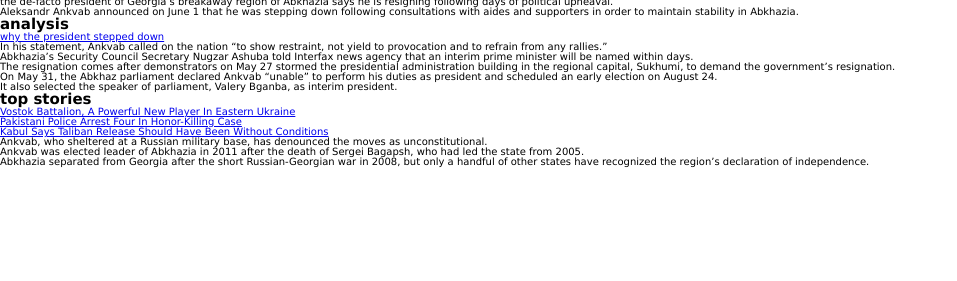
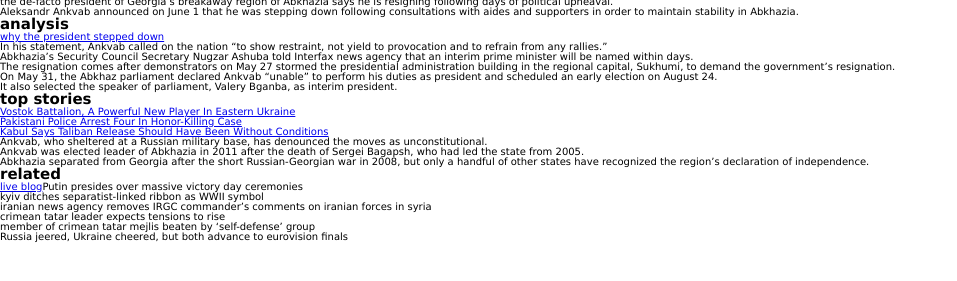
Before and after one commit to jayrock7319/radio-free-europe, a plain HTML site: page index.html in a window 1280 px wide. Shown: the part 121-402 px from the top of the page, without its empty margins (0-957 px from the left). Drawn offline with Linux system fonts and the light colour scheme.

Commit message:
Related HTML

```diff
--- a/index.html
+++ b/index.html
@@ -33,5 +33,13 @@
 		<p>Ankvab, who sheltered at a Russian military base, has denounced the moves as unconstitutional.</p>
 		<p>Ankvab was elected leader of Abkhazia in 2011 after the death of Sergei Bagapsh, who had led the state from 2005.</p>
 		<p>Abkhazia separated from Georgia after the short Russian-Georgian war in 2008, but only a handful of other states have recognized the region’s declaration of independence.</p>
+
+		<h2>related</h2>
+		<p><a href="#">live blog</a>Putin presides over massive victory day ceremonies</p>
+		<p>kyiv ditches separatist-linked ribbon as WWII symbol</p>
+		<p>iranian news agency removes IRGC commander’s comments on iranian forces in syria</p>
+		<p>crimean tatar leader expects tensions to rise</p>
+		<p>member of crimean tatar mejlis beaten by ‘self-defense’ group</p>
+		<p>Russia jeered, Ukraine cheered, but both advance to eurovision finals</p>
  	</body>
 </html>
```
